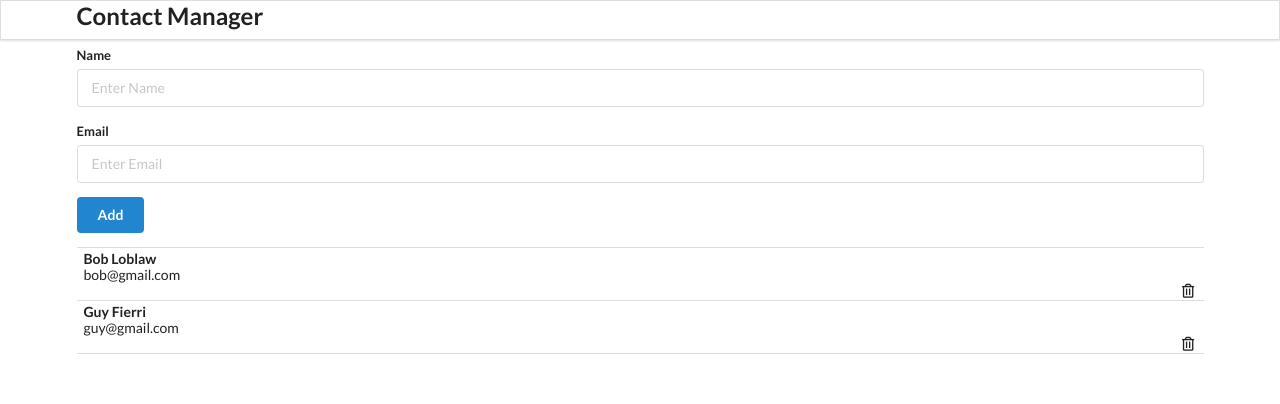
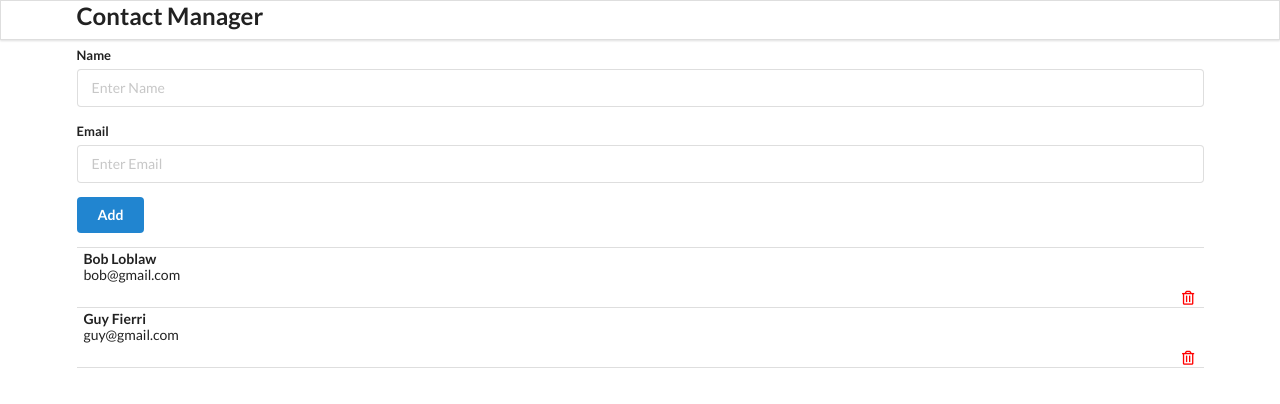
Before and after one commit to razarauf/ContactsApp, a React (Create React App) app: page / in a window 1280 px wide. Shown: the top 404 px of the page. Built offline with nearby package versions, Linux system fonts and the light colour scheme.

Commit message:
puts contact card html inside ContactCard

```diff
--- a/src/components/ContactCard.js
+++ b/src/components/ContactCard.js
@@ -2,8 +2,15 @@ import React from "react";
 
 class ContactCard extends React.Component {
     render () {
+        const {name, email} = this.props.contact;
         return (
-            <h1>Contact Card</h1>
+            <div className="item">
+                <div className="content">
+                    <div className="header">{name}</div>
+                    <div>{email}</div>
+                    <i style={{color:"red", marginTop:"7px"}} className="ui right floated trash alternate outline icon"></i>
+                </div>
+            </div>
         )
     }
 }
--- a/src/components/ContactList.js
+++ b/src/components/ContactList.js
@@ -1,18 +1,11 @@
 import React from "react";
+import ContactCard from "./ContactCard"
 
 const ContactList = (props) => {
 
-    console.log(props);
-
     const renderedContactsList = props.contactsArray.map((contact) => {
         return (
-            <div className="item">
-                <div className="content">
-                    <div className="header">{contact.name}</div>
-                    <div>{contact.email}</div>
-                    <i className="ui right floated trash alternate outline icon"></i>
-                </div>
-            </div>
+            <ContactCard contact={contact}/>
         );
     });
 
```
